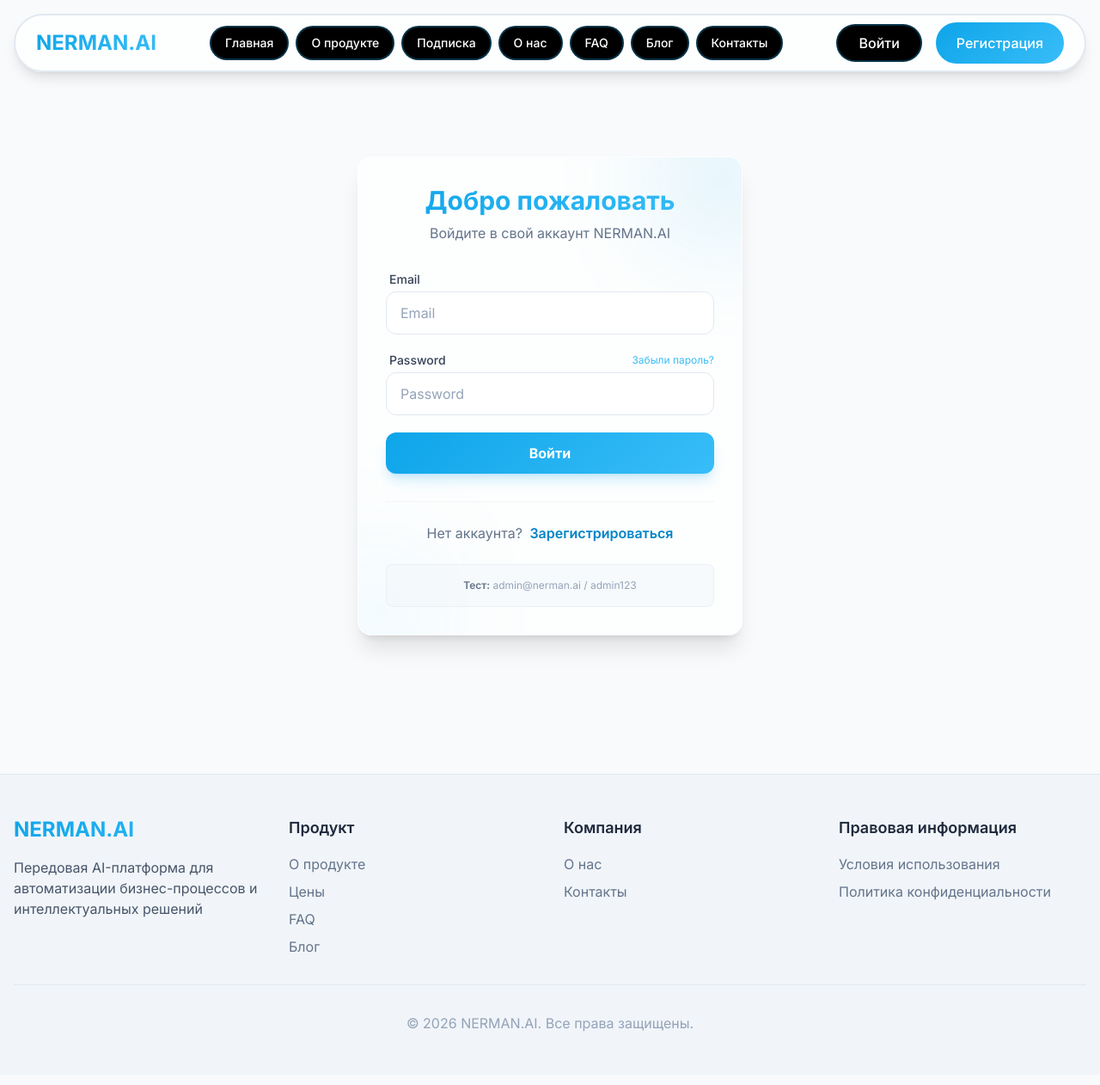
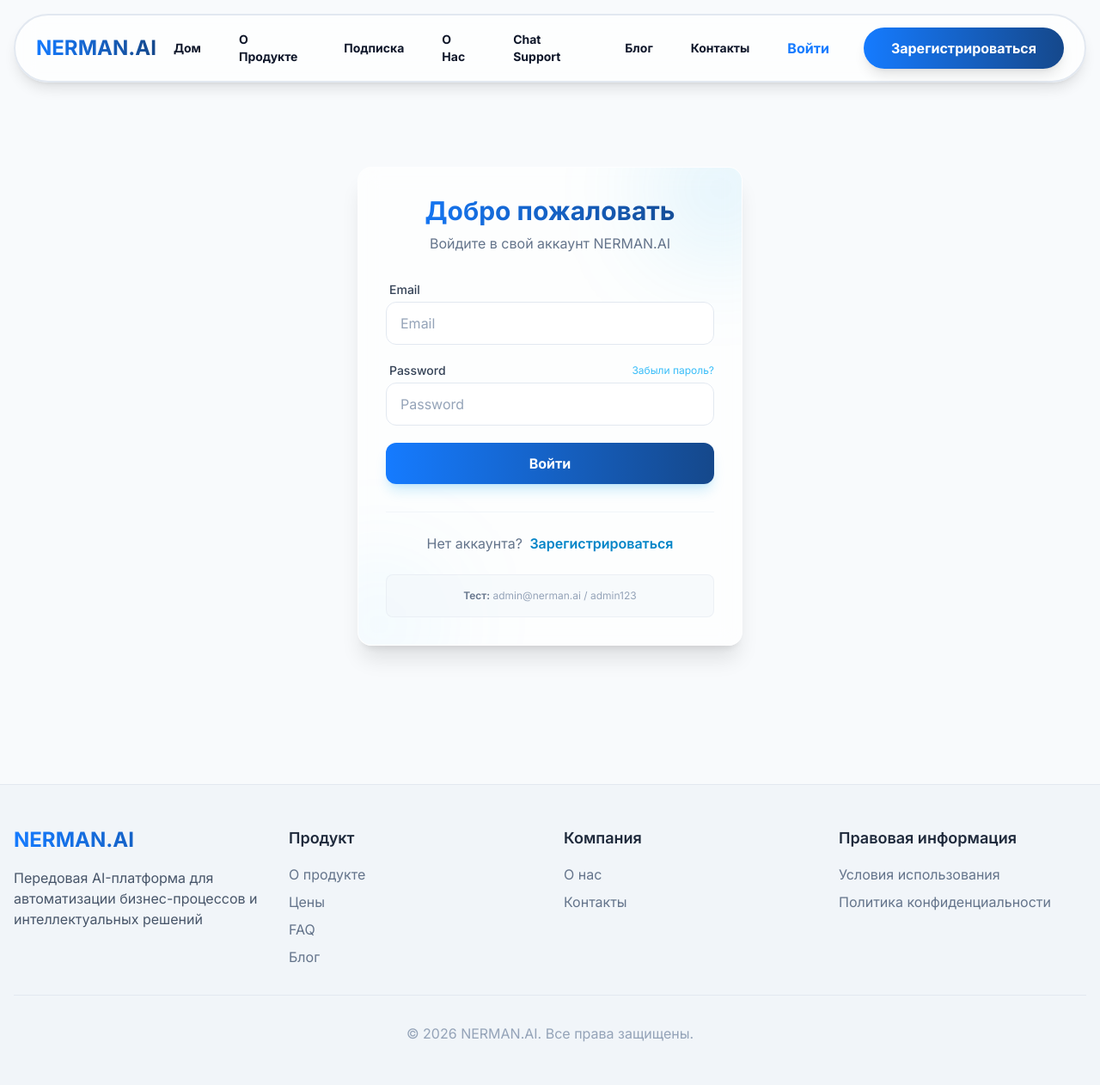
Before and after one commit to muhamedovamahfuza-lab/Nerman_Ai, a Django app: page /auth/login/ in a window 1280 px wide. Shown: the whole page at 86% size. Before the commit the page ends 1200 px from the top, so only its background shows below. Run offline with Django 5.2, Linux system fonts and the light colour scheme; some libraries are stand-ins or nearby versions.

Commit message:
Fix: remove somethink that we don't need think1234

```diff
--- a/static/css/style.css
+++ b/static/css/style.css
@@ -9,14 +9,14 @@ body {
 }
 
 .gradient-text {
-    background: linear-gradient(135deg, #0ea5e9 0%, #38bdf8 100%);
+    background: linear-gradient(90deg, #157BFF 0%, #15488B 100%);
     -webkit-background-clip: text;
     background-clip: text;
     -webkit-text-fill-color: transparent;
 }
 
 .gradient-bg {
-    background: linear-gradient(135deg, #0ea5e9 0%, #38bdf8 100%);
+    background: linear-gradient(90deg, #157BFF 0%, #15488B 100%);
 }
 
 /* Base Components - Tailwind equivalents for external CSS without processing */
@@ -29,23 +29,23 @@ body {
 }
 
 .btn-primary {
-    background: linear-gradient(135deg, #0ea5e9 0%, #38bdf8 100%);
+    background: linear-gradient(90deg, #157BFF 0%, #15488B 100%);
     color: white;
     border-radius: 9999px;
 }
 
 .btn-primary:hover {
-    box-shadow: 0 10px 15px -3px rgba(14, 165, 233, 0.3);
+    box-shadow: 0 10px 15px -3px rgba(21, 123, 255, 0.3);
     transform: scale(1.05);
 }
 
 .btn-outline {
-    border: 2px solid #0ea5e9;
-    color: #0284c7;
+    border: 2px solid #157BFF;
+    color: #157BFF;
 }
 
 .btn-outline:hover {
-    background-color: #0ea5e9;
+    background-color: #157BFF;
     color: white;
 }
 
--- a/templates/components/header.html
+++ b/templates/components/header.html
@@ -7,41 +7,67 @@
             </a>
 
             <!-- Desktop Navigation -->
-            <div class="hidden md:flex items-center space-x-2">
-                <a href="{% url 'home' %}"
-                    class="px-4 py-2 bg-black text-white border-2 border-primary-500/30 rounded-full text-sm font-medium hover:border-primary-500 transition-all">Главная</a>
-                <a href="{% url 'product' %}"
-                    class="px-4 py-2 bg-black text-white border-2 border-primary-500/30 rounded-full text-sm font-medium hover:border-primary-500 transition-all">О
-                    продукте</a>
-                <a href="{% url 'pricing' %}"
-                    class="px-4 py-2 bg-black text-white border-2 border-primary-500/30 rounded-full text-sm font-medium hover:border-primary-500 transition-all">Подписка</a>
-                <a href="{% url 'about' %}"
-                    class="px-4 py-2 bg-black text-white border-2 border-primary-500/30 rounded-full text-sm font-medium hover:border-primary-500 transition-all">О
-                    нас</a>
-                <a href="{% url 'faq' %}"
-                    class="px-4 py-2 bg-black text-white border-2 border-primary-500/30 rounded-full text-sm font-medium hover:border-primary-500 transition-all">FAQ</a>
-                <a href="{% url 'blog' %}"
-                    class="px-4 py-2 bg-black text-white border-2 border-primary-500/30 rounded-full text-sm font-medium hover:border-primary-500 transition-all">Блог</a>
-                <a href="{% url 'contact' %}"
-                    class="px-4 py-2 bg-black text-white border-2 border-primary-500/30 rounded-full text-sm font-medium hover:border-primary-500 transition-all">Контакты</a>
+            <div class="hidden md:flex items-center space-x-1">
+                {% url 'home' as home_url %}
+                <a href="{{ home_url }}"
+                    class="px-5 py-2.5 rounded-full text-sm font-bold transition-all {% if request.path == home_url %}bg-gradient-to-r from-[#157BFF] to-[#15488B] text-white shadow-lg{% else %}text-slate-900 hover:text-[#157BFF]{% endif %}">
+                    Дом
+                </a>
+
+                {% url 'product' as product_url %}
+                <a href="{{ product_url }}"
+                    class="px-5 py-2.5 rounded-full text-sm font-bold transition-all {% if request.path == product_url %}bg-gradient-to-r from-[#157BFF] to-[#15488B] text-white shadow-lg{% else %}text-slate-900 hover:text-[#157BFF]{% endif %}">
+                    О Продукте
+                </a>
+
+                {% url 'pricing' as pricing_url %}
+                <a href="{{ pricing_url }}"
+                    class="px-5 py-2.5 rounded-full text-sm font-bold transition-all {% if request.path == pricing_url %}bg-gradient-to-r from-[#157BFF] to-[#15488B] text-white shadow-lg{% else %}text-slate-900 hover:text-[#157BFF]{% endif %}">
+                    Подписка
+                </a>
+
+                {% url 'about' as about_url %}
+                <a href="{{ about_url }}"
+                    class="px-5 py-2.5 rounded-full text-sm font-bold transition-all {% if request.path == about_url %}bg-gradient-to-r from-[#157BFF] to-[#15488B] text-white shadow-lg{% else %}text-slate-900 hover:text-[#157BFF]{% endif %}">
+                    О Нас
+                </a>
+
+                {% url 'faq' as faq_url %}
+                <a href="{{ faq_url }}"
+                    class="px-5 py-2.5 rounded-full text-sm font-bold transition-all {% if request.path == faq_url %}bg-gradient-to-r from-[#157BFF] to-[#15488B] text-white shadow-lg{% else %}text-slate-900 hover:text-[#157BFF]{% endif %}">
+                    Chat Support
+                </a>
+
+                {% url 'blog' as blog_url %}
+                <a href="{{ blog_url }}"
+                    class="px-5 py-2.5 rounded-full text-sm font-bold transition-all {% if request.path == blog_url %}bg-gradient-to-r from-[#157BFF] to-[#15488B] text-white shadow-lg{% else %}text-slate-900 hover:text-[#157BFF]{% endif %}">
+                    Блог
+                </a>
+
+                {% url 'contact' as contact_url %}
+                <a href="{{ contact_url }}"
+                    class="px-5 py-2.5 rounded-full text-sm font-bold transition-all {% if request.path == contact_url %}bg-gradient-to-r from-[#157BFF] to-[#15488B] text-white shadow-lg{% else %}text-slate-900 hover:text-[#157BFF]{% endif %}">
+                    Контакты
+                </a>
             </div>
 
             <!-- Auth Buttons -->
             <div class="hidden md:flex items-center space-x-4">
                 {% if user.is_authenticated %}
                 <a href="{% url 'dashboard' %}"
-                    class="px-6 py-2 bg-black text-white rounded-full font-semibold hover:bg-slate-800 transition-all">
-                    {{ user.first_name }}
+                    class="px-6 py-2.5 bg-gradient-to-r from-[#157BFF] to-[#15488B] text-white rounded-full font-bold hover:shadow-lg transition-all">
+                    {{ user.first_name|default:user.email }}
                 </a>
                 <a href="{% url 'logout' %}"
-                    class="px-6 py-2 bg-slate-100 text-slate-900 border border-slate-200 rounded-full font-medium hover:bg-slate-200 transition-all">Выйти</a>
+                    class="px-6 py-2.5 text-slate-500 font-bold hover:text-[#157BFF] transition-all">Выйти</a>
                 {% else %}
                 <a href="{% url 'login' %}"
-                    class="px-6 py-2 bg-black text-white border-2 border-primary-500/30 rounded-full font-medium hover:border-primary-500 transition-all">
+                    class="px-6 py-2.5 text-[#157BFF] font-bold text-base hover:text-[#15488B] transition-all">
                     Войти
                 </a>
-                <a href="{% url 'register' %}" class="btn btn-primary rounded-full">
-                    Регистрация
+                <a href="{% url 'register' %}"
+                    class="px-8 py-3 bg-gradient-to-r from-[#157BFF] to-[#15488B] text-white rounded-full font-bold shadow-lg hover:shadow-xl hover:scale-105 transition-all text-base">
+                    Зарегистрироваться
                 </a>
                 {% endif %}
             </div>
```
